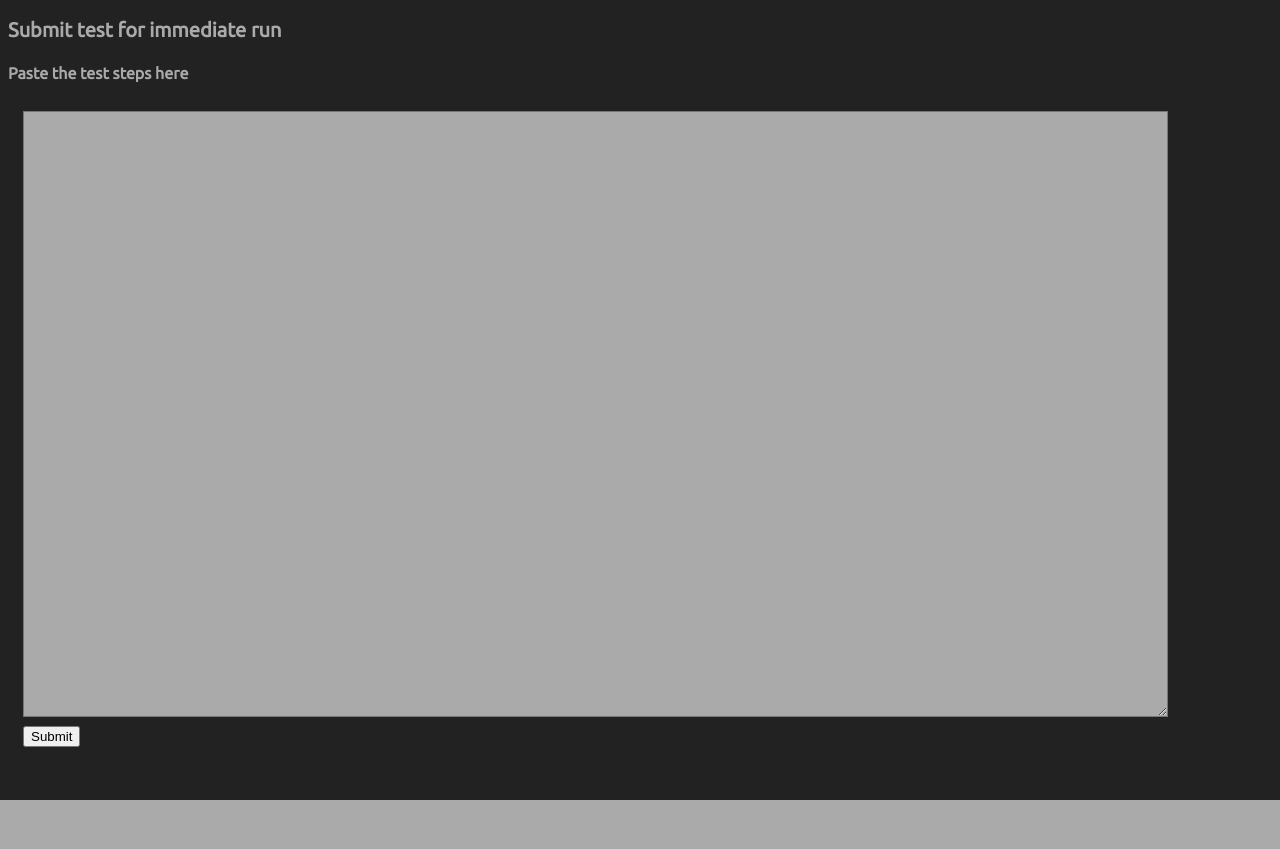
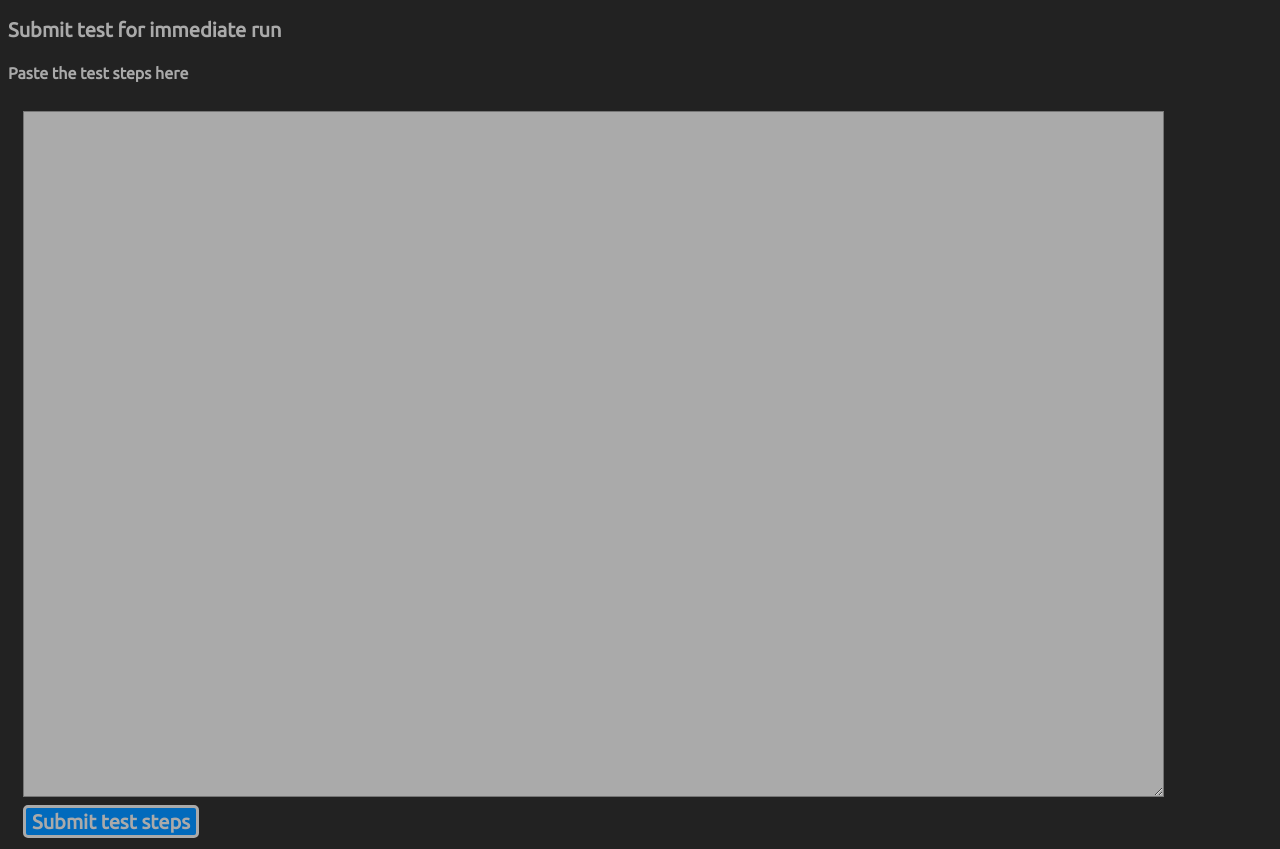
Before and after one commit to Qarj/webimblaze-server, a Django app: page /server/submit/ in a window 1280 px wide. Before the commit the page ends 800 px from the top, so only its background shows below. Run offline with Django 3.2, Linux system fonts and the light colour scheme.

Commit message:
style submit button

```diff
--- a/webinject/server/static/server/style.css
+++ b/webinject/server/static/server/style.css
@@ -88,7 +88,11 @@ table {
 .fail { color:#FF5940; font-weight:bold; }
 .pend { color:#89DDFF; font-weight:bold; }
 .error { color:#F4E542; font-weight:bold; }
-.steps { background-color:#AAA;}
+
+.steps {
+    background-color:#AAA;
+    font-family: 'Source Code Pro', monospace;
+}
 
 .bold {
 	font-size: 19px;
@@ -111,3 +115,29 @@ table {
 }
 
 /*tr { vertical-align: text-top; } */
+
+.submit-button {
+ 	font-family: 'Ubuntu', sans-serif;
+ 	font-weight:bold;
+    background: #016ABC;
+    color: #aaa;
+    border: 3px solid #eee;
+    border-color: #aaa;
+    border-radius: 5px;
+    text-shadow:none;
+	font-size: 20px;
+	line-height: 25px;
+}
+
+.submit-button:hover {
+	font-family: 'Ubuntu', sans-serif;
+ 	font-weight:bold;
+    background: #aaa;
+    color: #016ABC;
+    border: 5px solid #eee;
+    border-color: #aaa;
+    border-radius: 5px;
+    text-shadow:none;
+	font-size: 20px;
+	line-height: 25px;
+}
--- a/webinject/server/templates/server/submit.html
+++ b/webinject/server/templates/server/submit.html
@@ -19,7 +19,7 @@
             </tr>
             <tr>
                 <td>
-                    <input type="submit" value="Submit" />
+                    <input class="submit-button" type="submit" value="Submit test steps" />
                 </td>
             </tr>
         </table>
```
